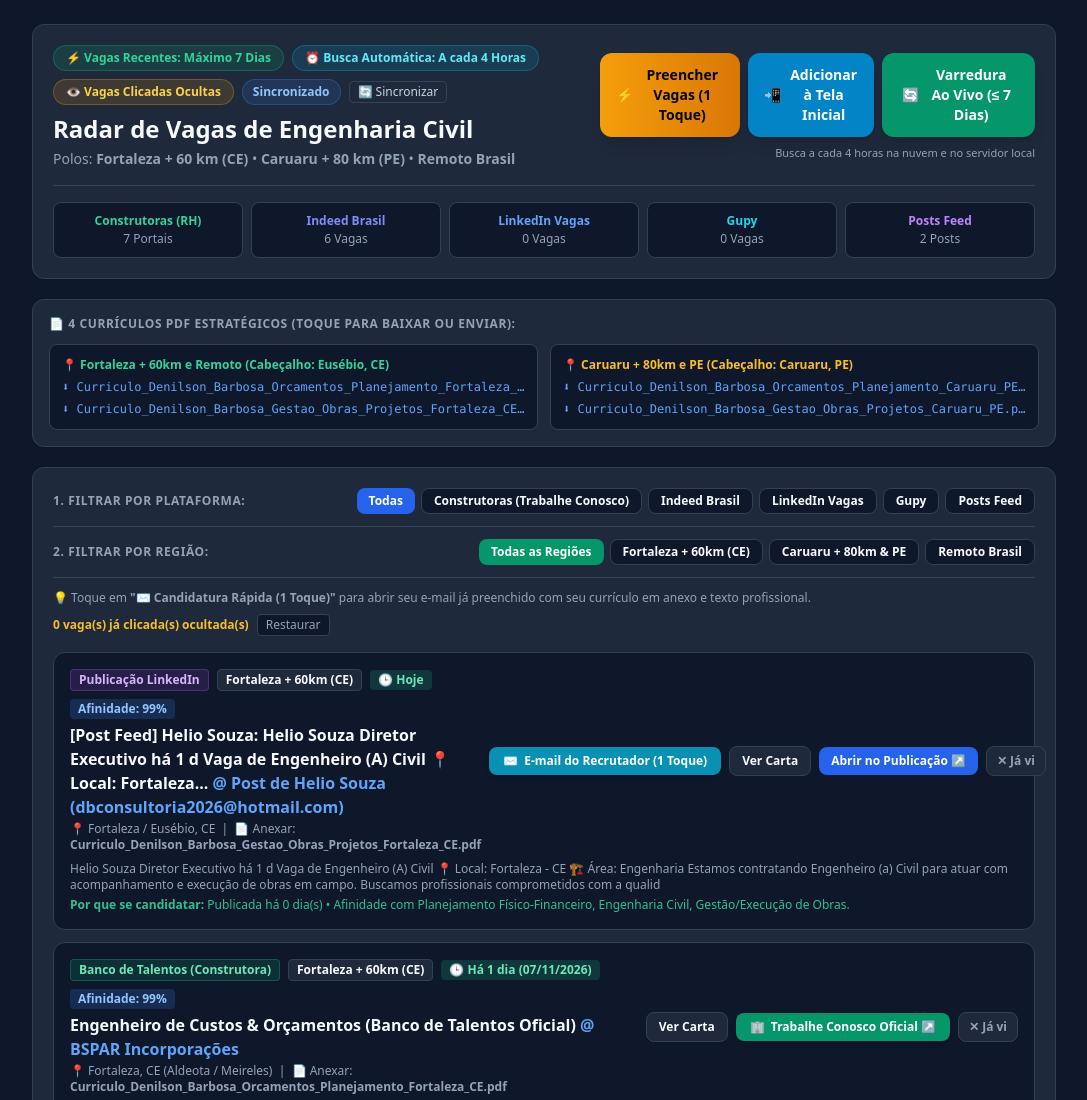
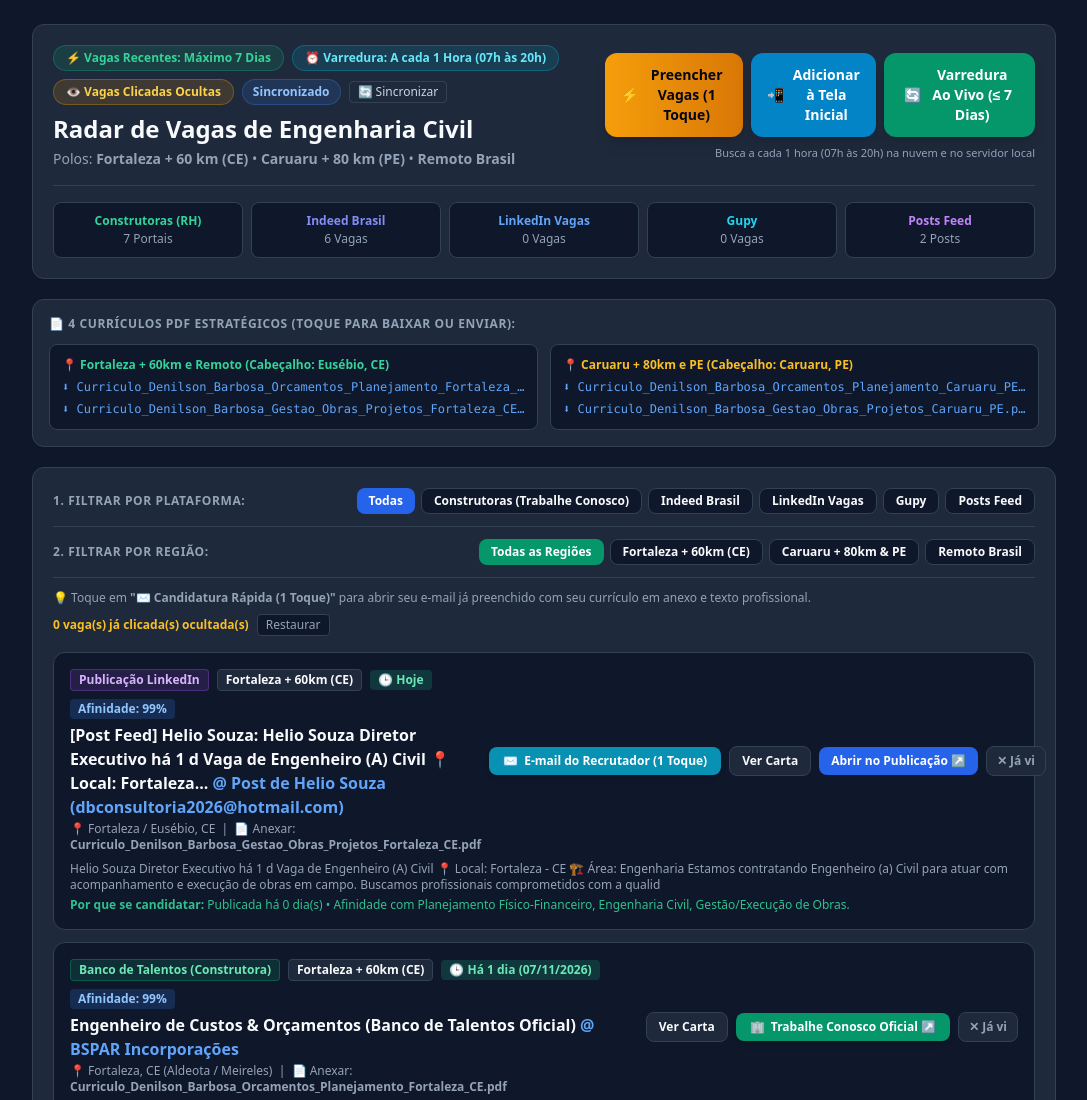
Before and after one commit to denilsonb20-prog/radar-vagas-engenharia, a plain HTML site: page index.html in a window 1280 px wide. Shown: the top 1100 px of the page, without its empty margins (96-1183 px from the left). Drawn offline with nearby package versions, Linux system fonts and the light colour scheme; no server answers.

Commit message:
Sync bidirecional index.html

```diff
--- a/index.html
+++ b/index.html
@@ -33,7 +33,7 @@
               ⚡ Vagas Recentes: Máximo 7 Dias
             </span>
             <span class="inline-block px-3 py-1 rounded-full text-xs font-semibold bg-cyan-500/15 text-cyan-300 border border-cyan-500/30">
-              ⏰ Busca Automática: A cada 4 Horas
+              ⏰ Varredura: A cada 1 Hora (07h às 20h)
             </span>
             <span class="inline-block px-3 py-1 rounded-full text-xs font-semibold bg-amber-500/15 text-amber-300 border border-amber-500/30">
               👁️ Vagas Clicadas Ocultas
@@ -68,7 +68,7 @@
             </button>
           </div>
           <span id="sub-live-scan" class="text-[11px] text-[var(--muted-foreground)] text-center md:text-right">
-            Busca a cada 4 horas na nuvem e no servidor local
+            Busca a cada 1 hora (07h às 20h) na nuvem e no servidor local
           </span>
         </div>
       </div>
```
